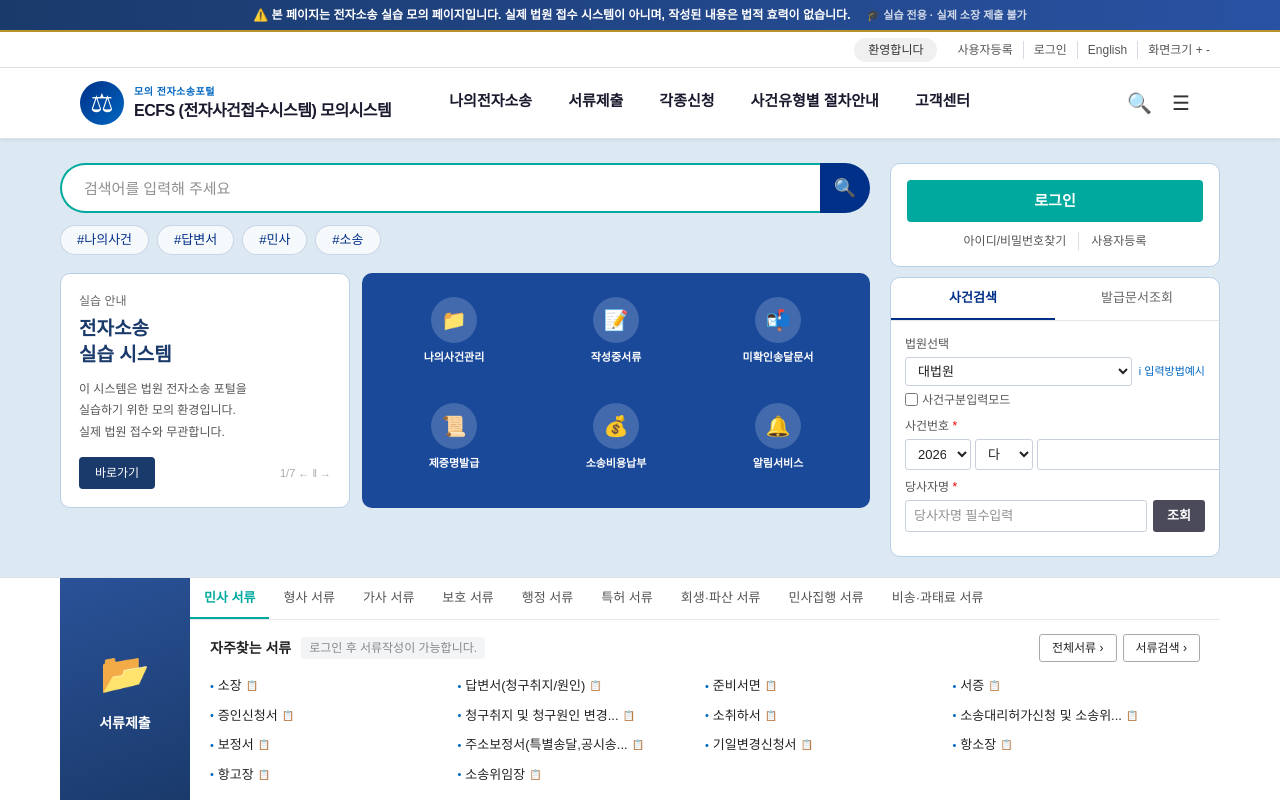
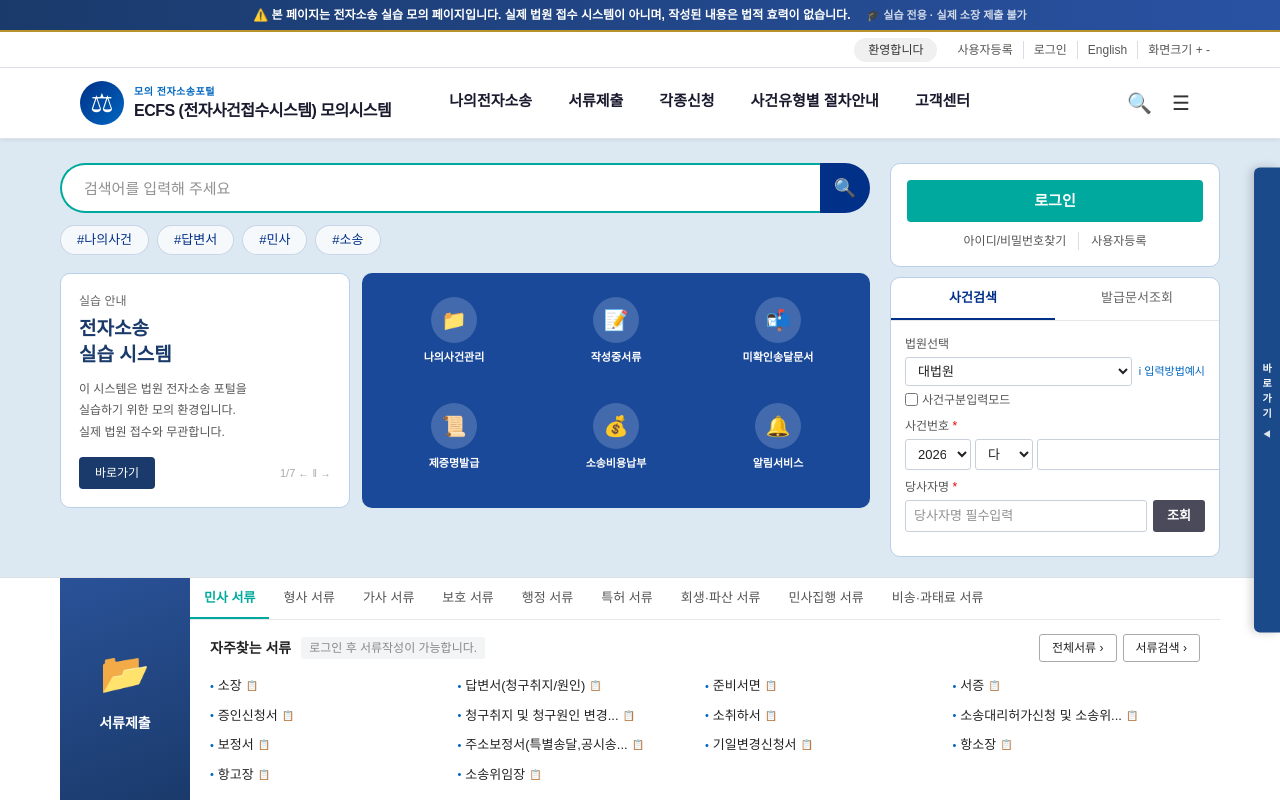
Before and after one commit to barunlawhr/ecfs-v2, a Next.js app: page / in a window 1280 px wide. Shown: the top 800 px of the page. Built offline with nearby package versions, Linux system fonts and the light colour scheme.

Commit message:
feat: 우측 바로가기 사이드바 컴포넌트 추가
- QuickSidebar 컴포넌트 신규 생성 (이용안내/부기능 토글 패널)
- layout.tsx에 전역 적용

Co-Authored-By: Claude Sonnet 4.6 <noreply@anthropic.com>

```diff
--- a/src/app/layout.tsx
+++ b/src/app/layout.tsx
@@ -2,6 +2,7 @@ import type { Metadata } from 'next'
 import { Noto_Sans_KR } from 'next/font/google'
 import './globals.css'
 import { AuthProvider } from '@/context/AuthContext'
+import QuickSidebar from '@/components/layout/QuickSidebar'
 
 const notoSansKr = Noto_Sans_KR({
   subsets: ['latin'],
@@ -20,6 +21,7 @@ export default function RootLayout({ children }: { children: React.ReactNode })
       <body className={notoSansKr.className}>
         <AuthProvider>
           {children}
+          <QuickSidebar />
         </AuthProvider>
       </body>
     </html>
--- /dev/null
+++ b/src/components/layout/QuickSidebar.tsx
@@ -0,0 +1,176 @@
+'use client'
+
+import { useState } from 'react'
+
+const SECTIONS = [
+  {
+    title: '이용안내',
+    items: [
+      { label: '전자소송도움말' },
+      { label: '문제해결안내' },
+      { label: '자주하는 질문' },
+      { label: '원격지원 서비스' },
+    ],
+  },
+  {
+    title: '부기능',
+    items: [
+      { label: '관할법원찾기' },
+      { label: '소송비용계산' },
+      { label: '부동산가액 및 소가계산기' },
+      { label: '손해배상등 계산 프로그램' },
+      { label: '사건검색' },
+      { label: '사건구분안내' },
+      { label: '종합법률정보' },
+      { label: '양식모음' },
+    ],
+  },
+]
+
+export default function QuickSidebar() {
+  const [open, setOpen] = useState(false)
+
+  return (
+    <div
+      style={{
+        position: 'fixed',
+        right: 0,
+        top: '50%',
+        transform: 'translateY(-50%)',
+        zIndex: 900,
+        display: 'flex',
+        alignItems: 'stretch',
+      }}
+    >
+      {/* ── 바로가기 탭 버튼 (왼쪽에 붙음) ── */}
+      <button
+        onClick={() => setOpen(prev => !prev)}
+        style={{
+          width: 26,
+          minHeight: 90,
+          background: '#1a4a8a',
+          border: 'none',
+          borderRadius: '6px 0 0 6px',
+          cursor: 'pointer',
+          display: 'flex',
+          flexDirection: 'column',
+          alignItems: 'center',
+          justifyContent: 'center',
+          gap: 2,
+          color: '#fff',
+          boxShadow: '-3px 0 10px rgba(0,0,0,0.18)',
+          flexShrink: 0,
+          padding: '10px 0',
+        }}
+        title={open ? '닫기' : '바로가기'}
+      >
+        {'바로가기'.split('').map((ch, i) => (
+          <span
+            key={i}
+            style={{
+              fontSize: 10,
+              fontWeight: 700,
+              lineHeight: 1.3,
+              fontFamily: "'Malgun Gothic', '맑은 고딕', sans-serif",
+              letterSpacing: 0,
+            }}
+          >
+            {ch}
+          </span>
+        ))}
+        <span style={{ fontSize: 8, marginTop: 6, opacity: 0.85 }}>
+          {open ? '▶' : '◀'}
+        </span>
+      </button>
+
+      {/* ── 슬라이드 패널 (오른쪽으로 펼쳐짐) ── */}
+      <div
+        style={{
+          width: open ? 190 : 0,
+          overflow: 'hidden',
+          transition: 'width 0.22s ease',
+          background: '#fff',
+          borderTop: '1px solid #c8d6e8',
+          borderBottom: '1px solid #c8d6e8',
+          borderLeft: open ? '1px solid #c8d6e8' : 'none',
+          boxShadow: open ? '2px 4px 16px rgba(0,0,0,0.13)' : 'none',
+        }}
+      >
+        <div style={{ width: 190 }}>
+          {SECTIONS.map((section, si) => (
+            <div key={si}>
+              {/* 섹션 헤더 */}
+              <div
+                style={{
+                  display: 'flex',
+                  alignItems: 'center',
+                  gap: 5,
+                  padding: '8px 12px 6px',
+                  fontSize: 12,
+                  fontWeight: 700,
+                  color: '#0056b3',
+                  background: '#f4f8fd',
+                  borderBottom: '1px solid #dce8f5',
+                  borderTop: si > 0 ? '1px solid #dce8f5' : 'none',
+                }}
+              >
+                <span style={{
+                  display: 'inline-flex',
+                  alignItems: 'center',
+                  justifyContent: 'center',
+                  width: 14,
+                  height: 14,
+                  borderRadius: '50%',
+                  border: '1.5px solid #0056b3',
+                  fontSize: 9,
+                  fontWeight: 700,
+                  flexShrink: 0,
+                }}>
+                  i
+                </span>
+                {section.title}
+              </div>
+
+              {/* 아이템 */}
+              {section.items.map((item, ii) => (
+                <button
+                  key={ii}
+                  onClick={() => alert('실습 모드에서는 지원되지 않습니다.')}
+                  style={{
+                    display: 'flex',
+                    alignItems: 'center',
+                    justifyContent: 'space-between',
+                    width: '100%',
+                    padding: '7px 14px',
+                    fontSize: 12,
+                    color: '#333',
+                    background: 'none',
+                    border: 'none',
+                    borderBottom: '1px solid #f0f4f9',
+                    cursor: 'pointer',
+                    textAlign: 'left',
+                    fontFamily: 'inherit',
+                    whiteSpace: 'nowrap',
+                  }}
+                  onMouseEnter={e => {
+                    const el = e.currentTarget as HTMLElement
+                    el.style.background = '#eaf2fb'
+                    el.style.color = '#003087'
+                  }}
+                  onMouseLeave={e => {
+                    const el = e.currentTarget as HTMLElement
+                    el.style.background = 'none'
+                    el.style.color = '#333'
+                  }}
+                >
+                  <span>{item.label}</span>
+                  <span style={{ color: '#aab', fontSize: 11, flexShrink: 0 }}>›</span>
+                </button>
+              ))}
+            </div>
+          ))}
+        </div>
+      </div>
+    </div>
+  )
+}
```
